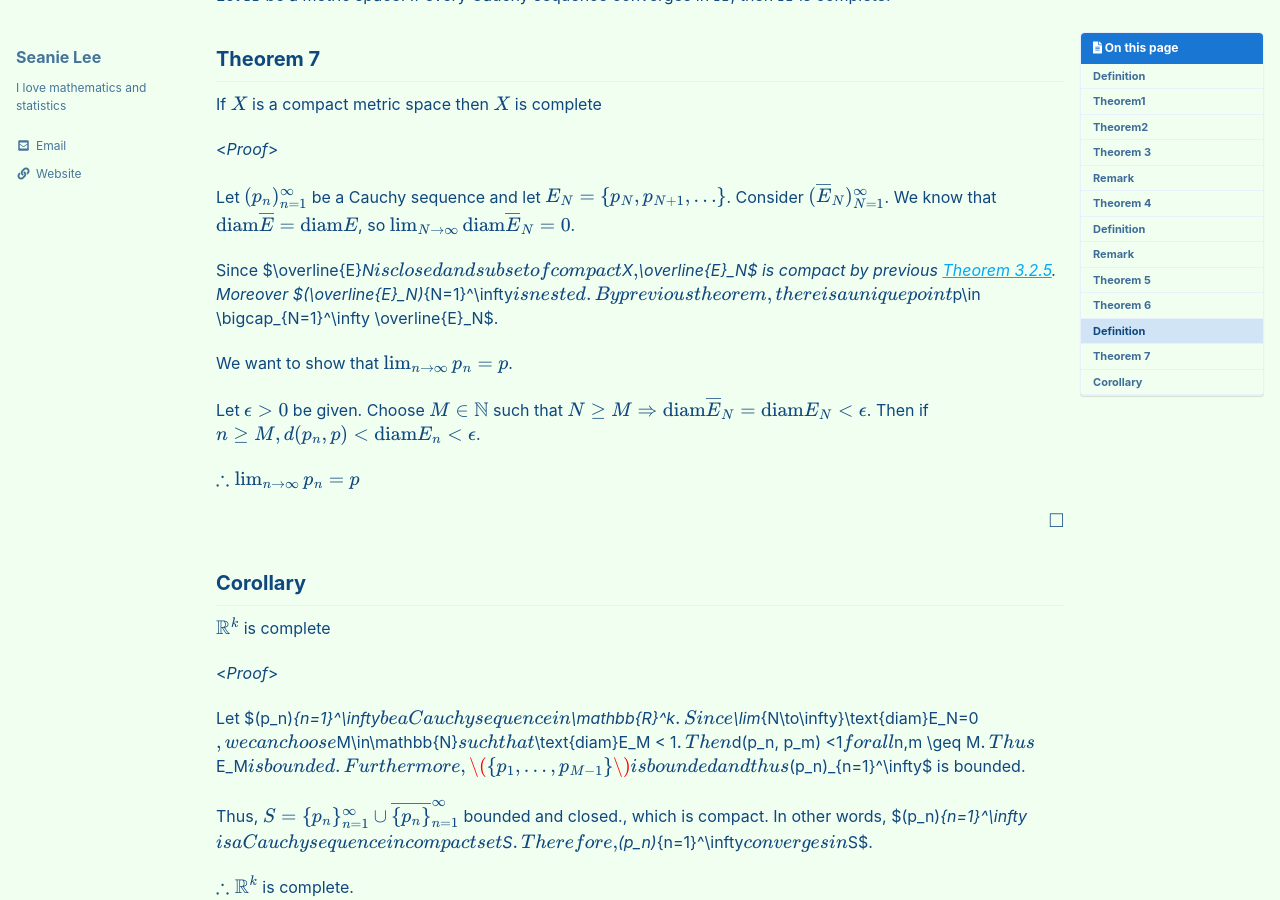
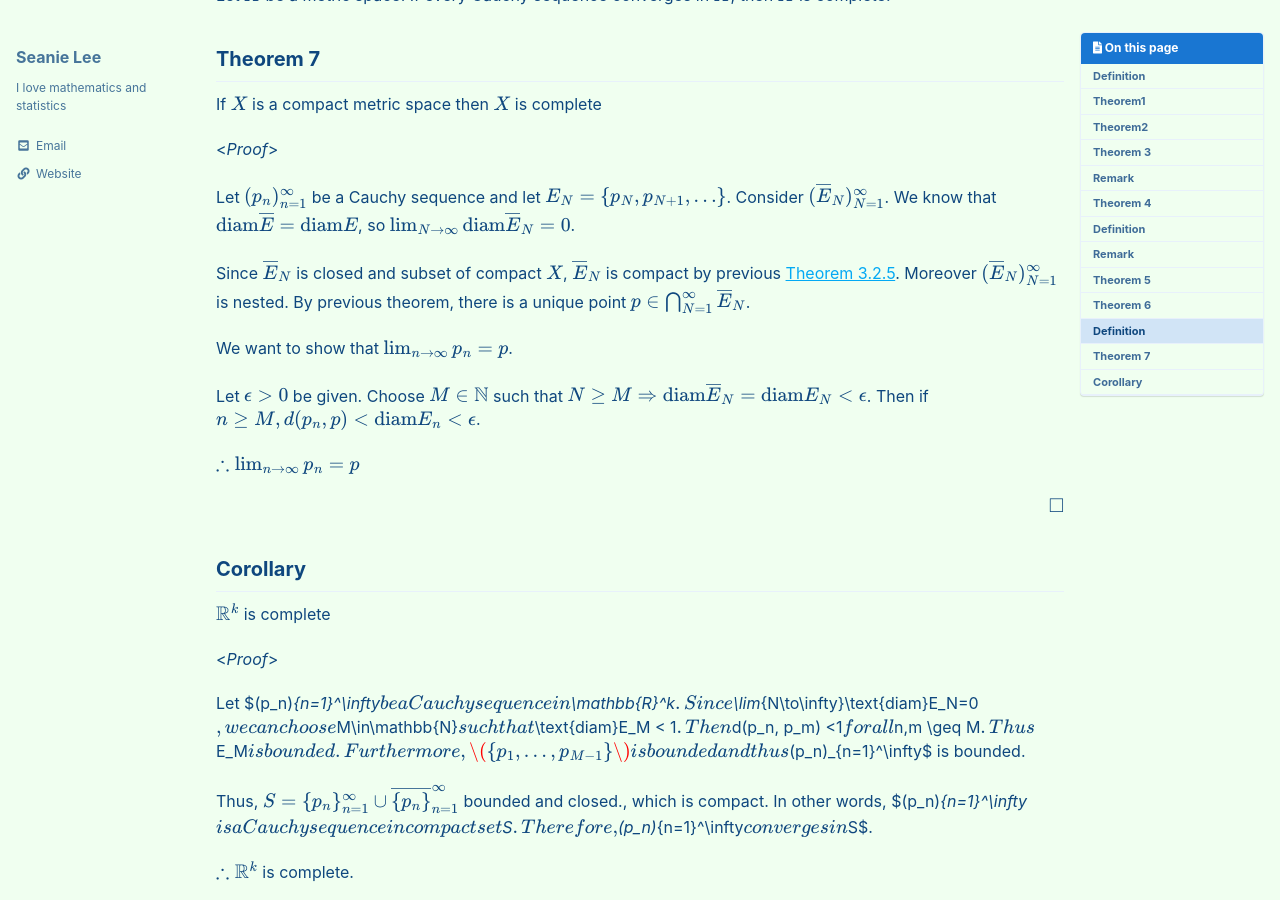
Before and after one commit to seanie12/blog, a Jekyll site: the page built from _posts/2021-01-02-cauchy-sequence.md, in a window 1280 px wide and 900 px high, scrolled down 4054 px. Built offline with Jekyll 4.4.1, drawn with Linux system fonts in a browser that asks for light colours; cached includes are drawn as plain includes; formulas are drawn with MathJax 3.

```diff
--- a/_posts/2021-01-02-cauchy-sequence.md
+++ b/_posts/2021-01-02-cauchy-sequence.md
@@ -196,7 +196,7 @@ If $X$ is a compact metric space then $X$ is complete
 
 Let $$(p_n)_{n=1}^\infty$$ be a Cauchy sequence and let $$E_N=\{p_N, p_{N+1}, \ldots \}$$. Consider $$(\overline{E}_N)_{N=1}^\infty$$. We know that $$\text{diam}\overline{E} = \text{diam}E$$, so $$\lim_{N\to\infty}\text{diam}\overline{E}_N=0$$.
 
-Since $\overline{E}_N$ is closed and subset of compact $X$, $\overline{E}_N$ is compact by previous [Theorem 3.2.5](https://seanie12.github.io/blog/analysis/compact/#theorem-325). Moreover $(\overline{E}_N)_{N=1}^\infty$ is nested. By previous theorem, there is a unique point $p\in \bigcap_{N=1}^\infty \overline{E}_N$.
+Since $$\overline{E}_N$$ is closed and subset of compact $$X$$, $$\overline{E}_N$$ is compact by previous [Theorem 3.2.5](https://seanie12.github.io/blog/analysis/compact/#theorem-325). Moreover $$(\overline{E}_N)_{N=1}^\infty$$ is nested. By previous theorem, there is a unique point $$p\in \bigcap_{N=1}^\infty \overline{E}_N$$.
 
 We want to show that $\lim_{n\to\infty}p_n = p$.
 
```
